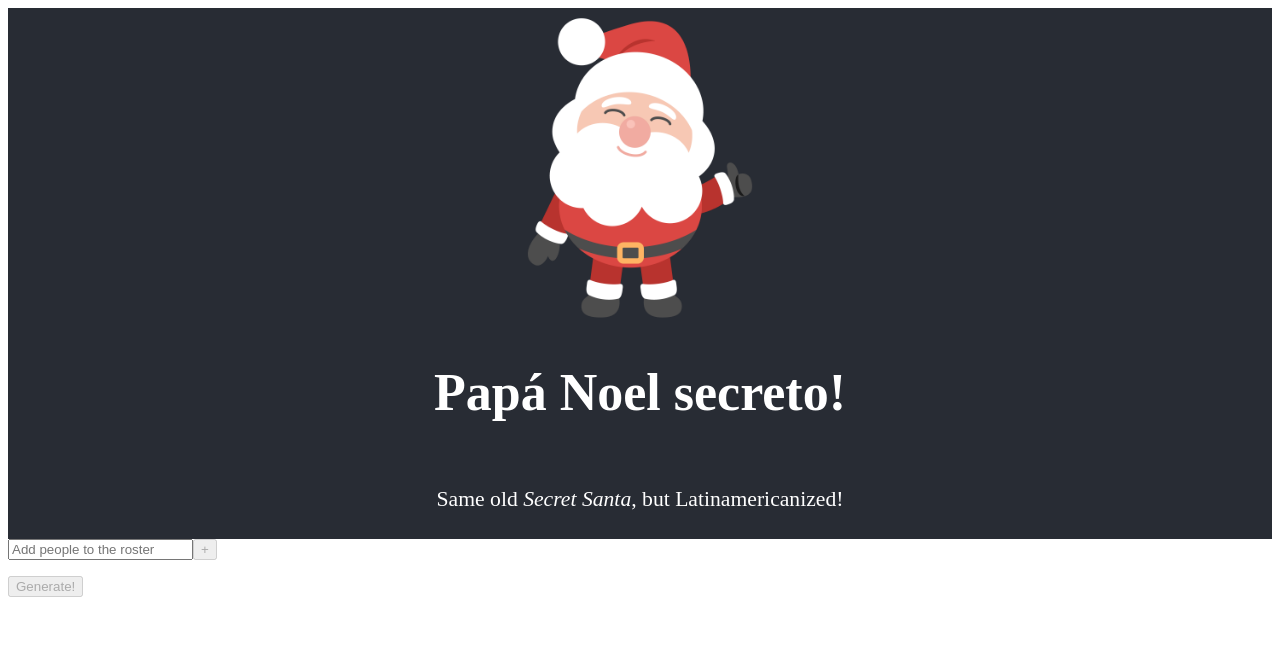
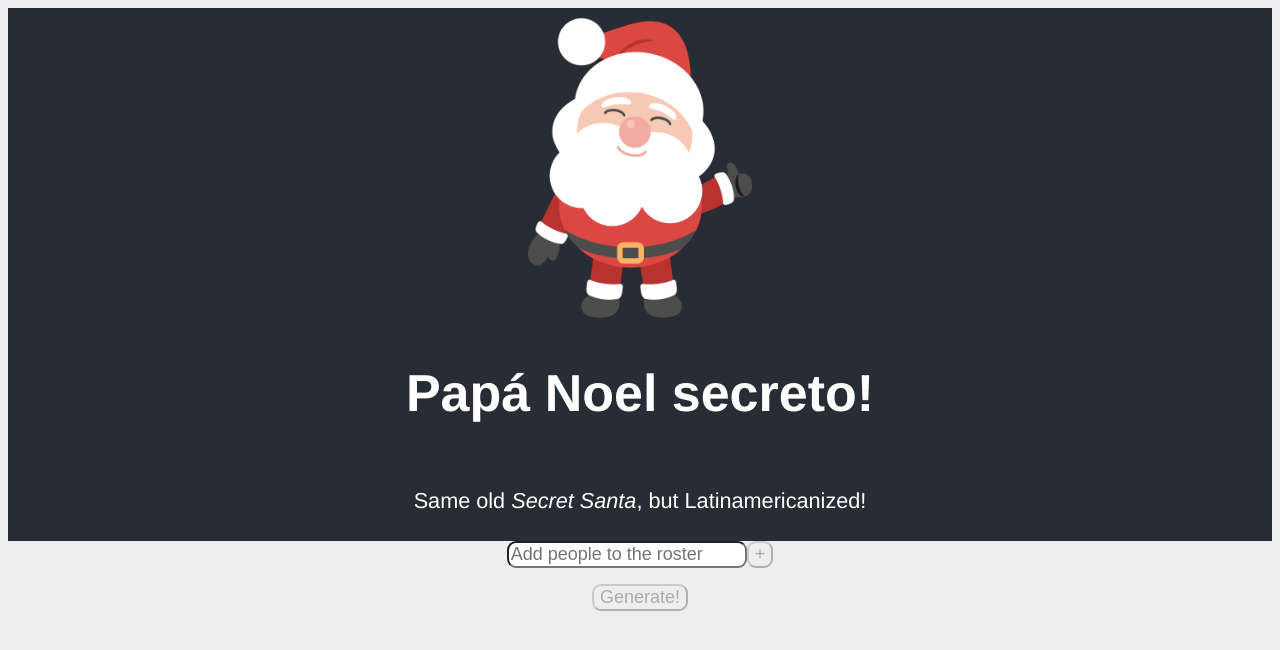
Before and after one commit to juanmougan/papa_noel_secreto, an Angular app: page / in a window 1280 px wide. Shown: the top 650 px of the page. Built offline with nearby package versions, Linux system fonts and the light colour scheme.

Commit message:
fix: CSS wasn't being fully applied

```diff
--- a/apps/ui/src/styles.css
+++ b/apps/ui/src/styles.css
@@ -1 +1,47 @@
 /* You can add global styles to this file, and also import other style files */
+body {
+  background-color: #eee; /* Diegote ;) */
+  font-family: Helvetica, Arial, sans-serif;
+}
+
+.App {
+  text-align: center;
+}
+
+.App-logo {
+  height: 40vmin;
+}
+
+.App-header {
+  background-color: #282c34;
+  min-height: 7vh;
+  display: flex;
+  flex-direction: column;
+  align-items: center;
+  justify-content: center;
+  font-size: calc(10px + 2vmin);
+  color: white;
+}
+
+.italics-name {
+  font-style: italic;
+}
+
+.form-container {
+  width: 75vw;
+  margin: 0 auto; /* center */
+  display: flex; /* Applies flex display to the container */
+  flex-direction: column;
+}
+
+.roster-preview,
+.submit-btn,
+.gifter-add-btn,
+.gifter-input {
+  border-radius: 0.5em;
+  font-size: large;
+}
+
+ul {
+  list-style-type: none;
+}
```
